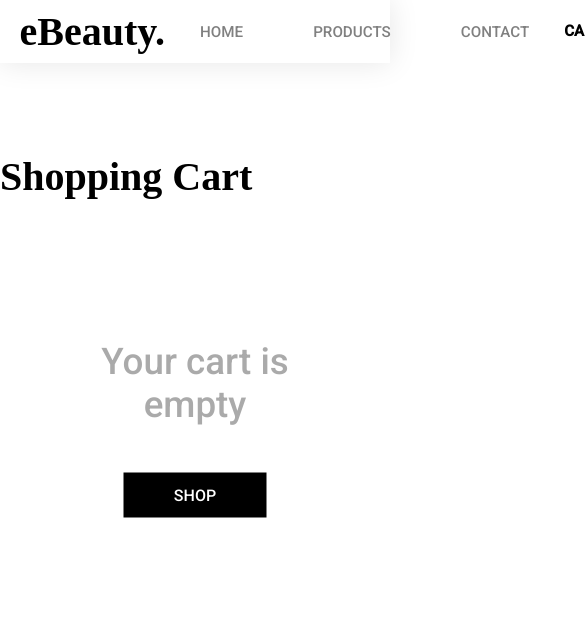
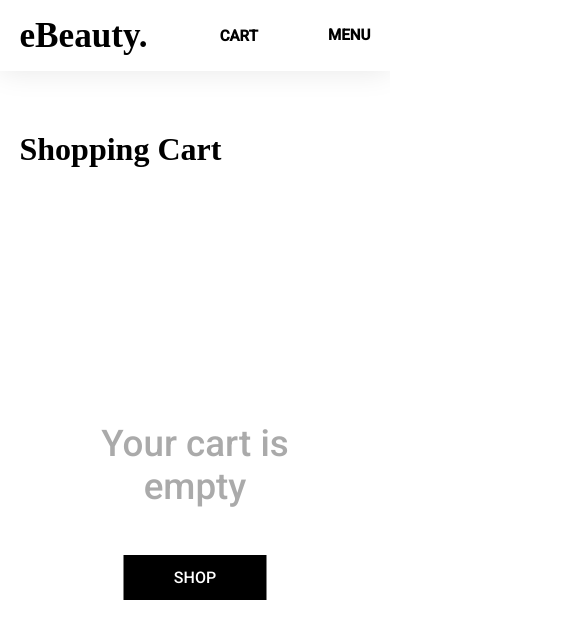
Before and after one commit to Debojyotibabai/eCommerce, a React (Create React App) app: page /cart in a window 390 px wide. Shown: the top 638 px of the page, 585 px wide, since content can reach past the window. Built offline with nearby package versions, Linux system fonts and the light colour scheme; a web font is replaced by a local one.

Commit message:
responsive 768px complete

```diff
--- a/src/Component/Navbar.js
+++ b/src/Component/Navbar.js
@@ -1,4 +1,4 @@
-import React from "react";
+import React, { useState } from "react";
 import { NavLink } from "react-router-dom";
 
 // css
@@ -6,6 +6,9 @@ import "../Css/App.css";
 import "../Css/Navbar.css";
 
 const Navbar = () => {
+  // navbar open or not value
+  const [isOpen, setIsOpen] = useState(false);
+
   return (
     // navbar
     <div className="navbar">
@@ -15,43 +18,66 @@ const Navbar = () => {
       </NavLink>
 
       {/* navlinks */}
-      <ul>
-        <li>
+      <ul className={isOpen ? "nav__list nav__list__active" : "nav__list"}>
+        <li className="nav__item">
           <NavLink
             exact
             to="/"
-            className="navlink"
-            activeClassName="active__navlink"
+            className="nav__link"
+            activeClassName="active__nav__link"
+            onClick={() => {
+              setIsOpen(!isOpen);
+            }}
           >
             HOME
           </NavLink>
         </li>
-        <li>
+        <li className="nav__item">
           <NavLink
             exact
             to="/products"
-            className="navlink"
-            activeClassName="active__navlink"
+            className="nav__link"
+            activeClassName="active__nav__link"
+            onClick={() => {
+              setIsOpen(!isOpen);
+            }}
           >
             PRODUCTS
           </NavLink>
         </li>
-        <li>
+        <li className="nav__item">
           <NavLink
             exact
             to="/contact"
-            className="navlink"
-            activeClassName="active__navlink"
+            className="nav__link"
+            activeClassName="active__nav__link"
+            onClick={() => {
+              setIsOpen(!isOpen);
+            }}
           >
             CONTACT
           </NavLink>
         </li>
       </ul>
 
-      {/* cart */}
-      <NavLink to="/cart" className="cart">
-        CART
-      </NavLink>
+      {/* menu */}
+      <ul className="menu">
+        <li className="menu__item">
+          <NavLink to="/cart" className="cart">
+            CART
+          </NavLink>
+        </li>
+        <li className="menu__item">
+          <button
+            onClick={() => {
+              setIsOpen(!isOpen);
+            }}
+            className="menu"
+          >
+            {isOpen ? "CLOSE" : "MENU"}
+          </button>
+        </li>
+      </ul>
     </div>
   );
 };
--- a/src/Component/Products.js
+++ b/src/Component/Products.js
@@ -41,9 +41,7 @@ const Products = () => {
           <h1>Welcome To Our Cosmetics Section</h1>
           <p data-aos="fade-right">
             The most beautiful makeup of a woman is passion. But cosmetics are
-            easier to buy.
-            <br />
-            Explore our latest collections.
+            easier to buy. Explore our latest collections.
           </p>
         </div>
 
--- a/src/Css/App.css
+++ b/src/Css/App.css
@@ -27,3 +27,11 @@ font-family: 'Roboto', sans-serif; */
   font-size: 0.9rem;
   word-spacing: 3px;
 }
+
+/* screen size 1024px */
+@media only screen and (max-width: 1024px) {
+  /* main section */
+  .main__section {
+    padding: 5%;
+  }
+}
--- a/src/Css/Cart.css
+++ b/src/Css/Cart.css
@@ -71,3 +71,28 @@
   background-color: #000;
   color: #fff;
 }
+
+/* screen size 1024px */
+@media only screen and (max-width: 1024px) {
+  .cart__header {
+    margin: 50px 0 90px;
+  }
+
+  /* empty cart */
+  .empty__cart {
+    transform: translate(-50%);
+  }
+
+  /* cart subtotal */
+  .cart__subtotal {
+    margin: 100px 0;
+  }
+}
+
+/* screen size 768px */
+@media only screen and (max-width: 768px) {
+  .cart__header {
+    margin: 40px 0 80px;
+    font-size: 2rem;
+  }
+}
--- a/src/Css/CartCard.css
+++ b/src/Css/CartCard.css
@@ -15,9 +15,9 @@
   margin-left: 80px;
 }
 .cart__card > div > h1 {
-  font-size: 1.2rem;
+  font-size: 1.15rem;
   font-weight: normal;
-  width: 15%;
+  width: 20%;
 }
 .cart__card > div > h2 {
   font-size: 1.2rem;
@@ -34,3 +34,29 @@
 .cart__card > div > button:hover {
   color: #000;
 }
+
+/* screen size 1024px */
+@media only screen and (max-width: 1024px) {
+  .cart__card > img {
+    width: 7%;
+  }
+  .cart__card > div {
+    margin-left: 60px;
+  }
+  .cart__card > div > h1 {
+    width: 30%;
+  }
+}
+
+/* screen size 768px */
+@media only screen and (max-width: 768px) {
+  .cart__card > img {
+    width: 10%;
+  }
+  .cart__card > div {
+    margin-left: 50px;
+  }
+  .cart__card > div > h1 {
+    width: 35%;
+  }
+}
--- a/src/Css/Contact.css
+++ b/src/Css/Contact.css
@@ -74,3 +74,54 @@
   background-color: #000;
   color: #fff;
 }
+
+/* screen size 1024px */
+@media only screen and (max-width: 1024px) {
+  /* contact header */
+  .contact__header {
+    margin: 50px 0 100px;
+  }
+  .contact__header > h1 {
+    font-size: 3rem;
+  }
+  .contact__header > p {
+    font-size: 1.2rem;
+  }
+
+  /* contact section */
+  .contact__section {
+    margin-bottom: 50px;
+  }
+}
+
+/* screen size 768px */
+@media only screen and (max-width: 768px) {
+  /* contact header */
+  .contact__header {
+    margin: 40px 0 100px;
+  }
+  .contact__header > h1 {
+    font-size: 2.7rem;
+  }
+  .contact__header > p {
+    font-size: 1rem;
+  }
+
+  /* contact section */
+  .contact__section {
+    align-items: flex-start;
+    justify-content: center;
+    flex-direction: column;
+  }
+
+  /* left contact section */
+  .contact__section > .left__contact__section {
+    width: 80%;
+    margin-bottom: 20px;
+  }
+
+  /* right contact section */
+  .contact__section > .right__contact__section {
+    width: 80%;
+  }
+}
--- a/src/Css/HomeProductCard.css
+++ b/src/Css/HomeProductCard.css
@@ -11,3 +11,18 @@
   font-size: 1.5rem;
   margin-top: 30px;
 }
+
+/* screen size 1024px */
+@media only screen and (max-width: 1024px) {
+  .home__product__card {
+    width: 30%;
+    margin: 50px 20px;
+  }
+}
+
+/* screen size 768px */
+@media only screen and (max-width: 768px) {
+  .home__product__card {
+    width: 35%;
+  }
+}
--- a/src/Css/Navbar.css
+++ b/src/Css/Navbar.css
@@ -16,30 +16,101 @@
   font-weight: bold;
 }
 
-/* navlinks */
-.navbar > ul {
+/* nav list */
+.navbar > .nav__list {
   display: flex;
   list-style: none;
 }
-.navbar > ul > li {
+.navbar > .nav__list > .nav__item {
   margin: 0 35px;
 }
-.navbar > ul > li > .navlink,
-.navbar > .cart {
+.navbar > .nav__list > .nav__item > .nav__link,
+.navbar > .menu > .menu__item > .cart,
+.navbar > .menu > .menu__item > .menu {
   font-size: 0.95rem;
   text-decoration: none;
   color: #808080;
   transition: 0.3s;
 }
-.navbar > ul > li > .navlink:hover {
+.navbar > .nav__list > .nav__item > .nav__link:hover {
   color: #000;
 }
-.navbar > ul > li > .active__navlink {
+.navbar > .nav__list > .nav__item > .active__nav__link {
   color: #000;
 }
 
-/* cart */
-.navbar > .cart {
+/* menu*/
+.navbar > .menu {
+  display: flex;
+  list-style: none;
+}
+.navbar > .menu > .menu__item {
+  margin: 0 0 0 70px;
+}
+.navbar > .menu > .menu__item > .cart,
+.navbar > .menu > .menu__item > .menu {
   color: #000;
   font-weight: bold;
 }
+.navbar > .menu > .menu__item > .menu {
+  background-color: transparent;
+  outline: none;
+  border: none;
+  cursor: pointer;
+  display: none;
+}
+
+/* screen size 1024px */
+@media only screen and (max-width: 1024px) {
+  /* navbar */
+  .navbar {
+    padding: 3% 5%;
+  }
+}
+
+/* screen size 768px */
+@media only screen and (max-width: 768px) {
+  /* navbar */
+  .navbar {
+    padding: 4% 5%;
+  }
+
+  /* logo */
+  .navbar > .logo {
+    font-size: 2.2rem;
+  }
+
+  /* nav list */
+  .nav__list {
+    position: fixed;
+    top: 0;
+    left: -100%;
+    width: 50%;
+    height: 100vh;
+    background-color: #fff;
+    z-index: 1;
+    flex-direction: column;
+    align-items: center;
+    justify-content: center;
+    box-shadow: 0 0 50px rgba(0, 0, 0, 0.1);
+    transition: 0.7s;
+  }
+
+  /* menu */
+  .navbar > .menu > .menu__item > .menu {
+    display: block;
+  }
+
+  .navbar > .nav__list > .nav__item {
+    margin: 60px 0;
+  }
+
+  .navbar > .nav__list > .nav__item > .nav__link {
+    font-size: 1.2rem;
+  }
+
+  /* nav list active */
+  .nav__list__active {
+    left: 0;
+  }
+}
--- a/src/Css/NewsCard.css
+++ b/src/Css/NewsCard.css
@@ -20,3 +20,18 @@
   font-size: 1.3rem;
   color: #000;
 }
+
+/* screen size 1024px */
+@media only screen and (max-width: 1024px) {
+  .news__card {
+    width: 27%;
+  }
+}
+
+/* screen size 768px */
+@media only screen and (max-width: 768px) {
+  .news__card {
+    width: 50%;
+    margin-bottom: 80px;
+  }
+}
--- a/src/Css/ProductCard.css
+++ b/src/Css/ProductCard.css
@@ -43,3 +43,20 @@
   background-color: #000;
   color: #fff;
 }
+
+/* screen size 1024px */
+@media only screen and (max-width: 1024px) {
+  .product__card > div > h2 {
+    font-size: 1.8rem;
+  }
+  .product__card > div > h3 {
+    width: 100%;
+  }
+}
+
+/* screen size 768px */
+@media only screen and (max-width: 768px) {
+  .product__card > div {
+    margin-left: 50px;
+  }
+}
--- a/src/Css/Products.css
+++ b/src/Css/Products.css
@@ -31,3 +31,44 @@
   text-align: center;
   margin-bottom: 30px;
 }
+
+/* screen size 1024px */
+@media only screen and (max-width: 1024px) {
+  /* product banner */
+  .product__banner {
+    height: 60vh;
+  }
+  .product__banner > h1 {
+    font-size: 3rem;
+  }
+  .product__banner > p {
+    font-size: 1.3rem;
+    width: 43%;
+  }
+
+  /* product section */
+  .product__section {
+    margin-top: 30px;
+    margin-bottom: 50px;
+  }
+}
+
+/* screen size 768px */
+@media only screen and (max-width: 768px) {
+  /* product banner */
+  .product__banner {
+    flex-direction: column;
+    justify-content: center;
+    align-items: center;
+    text-align: center;
+  }
+  .product__banner > h1 {
+    border: none;
+    width: 80%;
+    margin-bottom: 70px;
+  }
+  .product__banner > p {
+    font-size: 1.2rem;
+    width: 90%;
+  }
+}
```
Also changed, not shown: src/Css/Home.css (+151 -0 lines).
